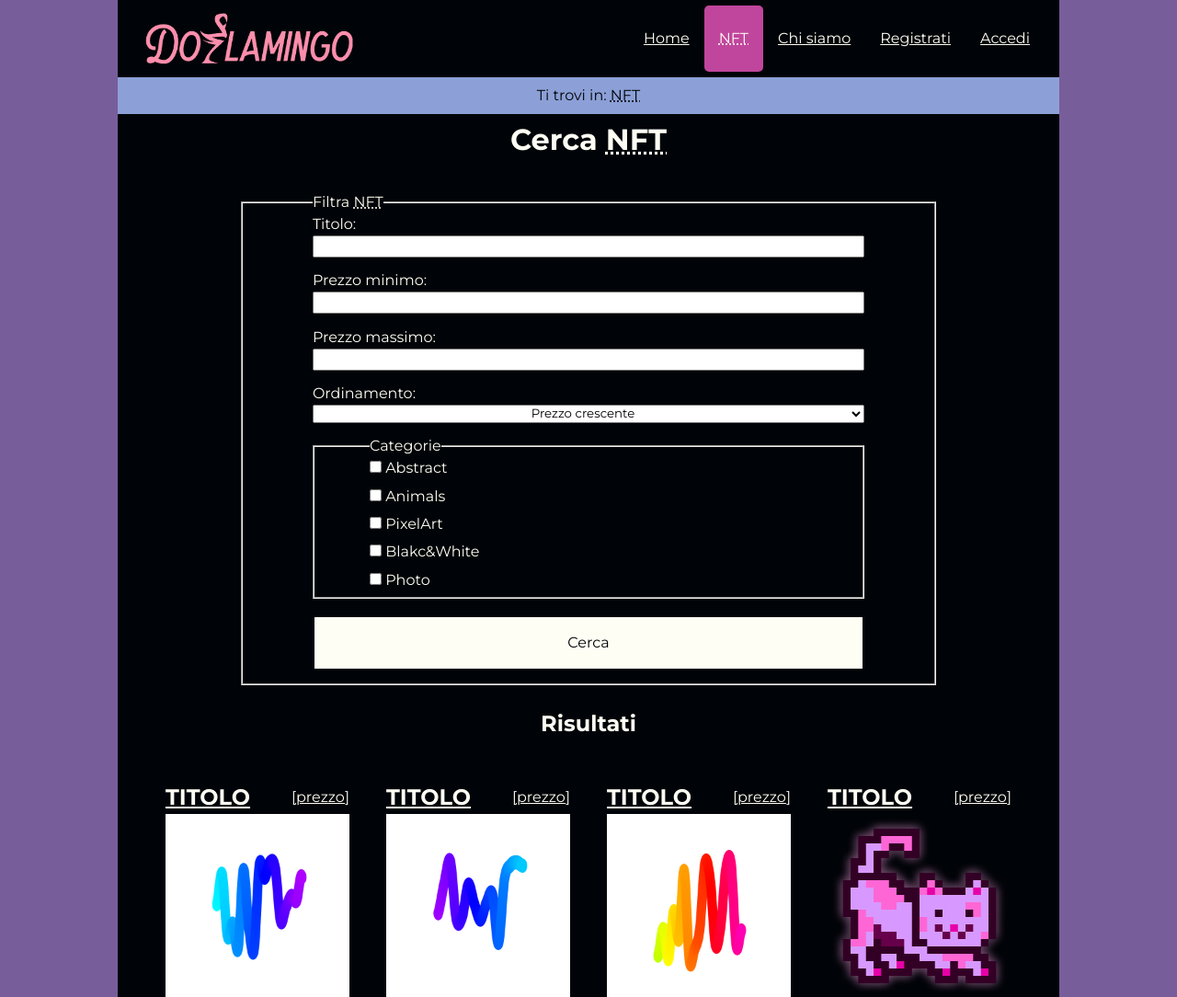
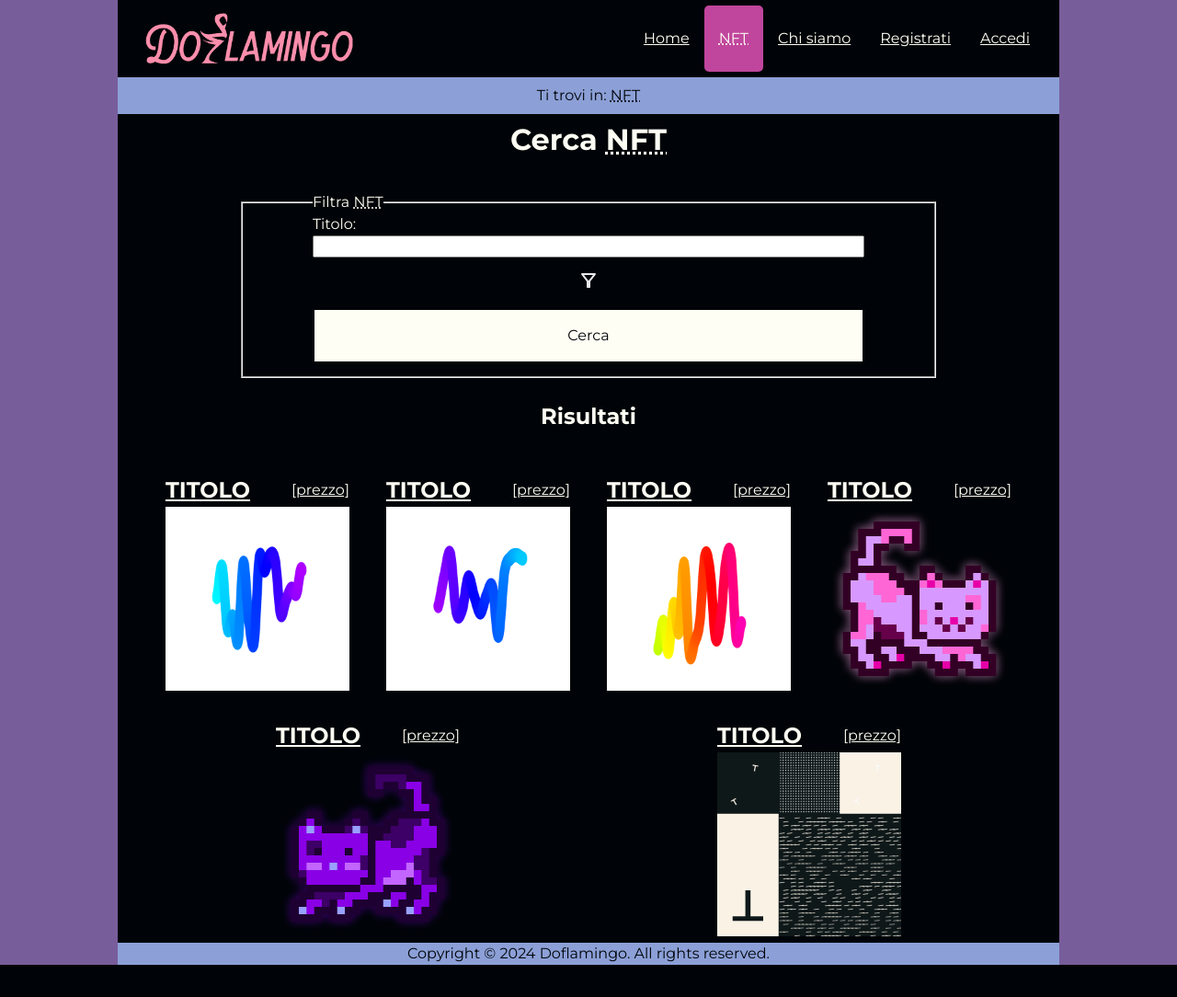
Before and after one commit to Giuseppe5000/TecWeb, a PHP site: page /nft.html in a window 1280 px wide. Shown: the top 1084 px of the page at 92% size. After the commit the page ends 1049 px from the top, so only its background shows below. Run offline with PHP 8.4, Linux system fonts and the light colour scheme.

Commit message:
Implementazione button filtri #19

```diff
--- a/src/index.html
+++ b/src/index.html
@@ -21,7 +21,7 @@
 <body>
     <header>
       <!-- Script js -->
-      <script src="slideshow.js"></script>
+      <script src="script.js"></script>
 
     <nav aria-label="aiuti alla navigazione" class="listHelp">
       <a href="#content" class="navigationHelp">Vai al contenuto</a>
--- a/src/nft.html
+++ b/src/nft.html
@@ -20,6 +20,7 @@
   </head>
 
   <body>
+
     <header>
       <nav aria-label="aiuti alla navigazione" class="listHelp">
         <a href="#content" class="navigationHelp">Vai al contenuto</a>
@@ -52,14 +53,15 @@
             <legend>Filtra <abbr lang="en" title="Non-fungible token">NFT</abbr></legend>
             <label for="nft">Titolo:</label>
               <input name="nft" id="nft"/>
+              <button id="show-filters"></button>
 
-            <label for="prezzoMin">Prezzo minimo:</label>
-            <input type="number" id="prezzoMin" name="prezzoMin" min="0"/>
-            <label for="prezzoMax">Prezzo massimo:</label>
-            <input type="number" id="prezzoMax" name="prezzoMax" min="0"/>
+            <label class="filtro-aggiuntivo" for="prezzoMin">Prezzo minimo:</label>
+            <input class="filtro-aggiuntivo" type="number" id="prezzoMin" name="prezzoMin" min="0"/>
+            <label class="filtro-aggiuntivo" for="prezzoMax">Prezzo massimo:</label>
+            <input class="filtro-aggiuntivo" type="number" id="prezzoMax" name="prezzoMax" min="0"/>
 
-            <label for="orfin">Ordinamento:</label>
-            <select name="ordina" id="ordina">
+            <label class="filtro-aggiuntivo" for="orfin">Ordinamento:</label>
+            <select id="ordina" class="filtro-aggiuntivo" name="ordina" >
               <optgroup label="Prezzo">
                 <option value="prezzoCrescente">Prezzo crescente</option>
                 <option value="prezzoDecrescente">Prezzo decrescente</option>
@@ -71,7 +73,7 @@
               </optgroup>
             </select>
 
-            <fieldset id="categorie">
+            <fieldset id="categorie" class="filtro-aggiuntivo" >
               <legend>Categorie</legend>
 
               <div>
@@ -98,7 +100,6 @@
                 <input type="checkbox" id="photo" name="photo"/>
                 <label for="photo">Photo</label>
               </div>
-
             </fieldset>
 
             <input class="button" type="submit" value="Cerca">
@@ -178,4 +179,5 @@
     </footer>
   </body>
 
+  <script src="script.js"></script>
 </html>
--- a/src/slideshow.js
+++ b/src/script.js
@@ -1,3 +1,13 @@
+const filterButton = document.getElementById("show-filters");
+const filtriAggiuntivi = Array.from(document.getElementsByClassName("filtro-aggiuntivo"));
+
+filterButton.onclick = () => {
+    filtriAggiuntivi.forEach((element) => {
+        element.classList.toggle("filtro-aggiuntivo");
+    })
+    return false;
+}
+
 function slider(){
     const prev = document.querySelector(".prev");
     const next = document.querySelector(".next");
--- a/src/style.css
+++ b/src/style.css
@@ -295,7 +295,7 @@ PAGINA NFT
     margin-right: 10%;
 }
 
-div#filtri fieldset {
+div#filtri > form > fieldset {
     display: flex;
     flex-direction: column;
     justify-content: center;
@@ -303,13 +303,15 @@ div#filtri fieldset {
     padding-right: 10%;
 }
 
+#categorie {
+    padding-left: 3%;
+}
 
 div#filtri input {
     margin-bottom: 1em;
 }
 
 div#filtri select {
-    display: flex;
     margin-bottom: 1em;
     text-align: center;
 }
@@ -318,6 +320,16 @@ div#filtri select {
     margin-bottom: 1em;
 }
 
+.filtro-aggiuntivo {
+    display: none;
+}
+
+#show-filters {
+    background: url("./assets/filter_icon.svg") top center no-repeat;
+    border: none;
+    margin-bottom: 1em;
+    padding: 1em;
+}
 
 /*
 ===========================
```
Also changed, not shown: src/assets/filter_icon.svg (added). Lines whose indentation alone changed are shown as unchanged.
